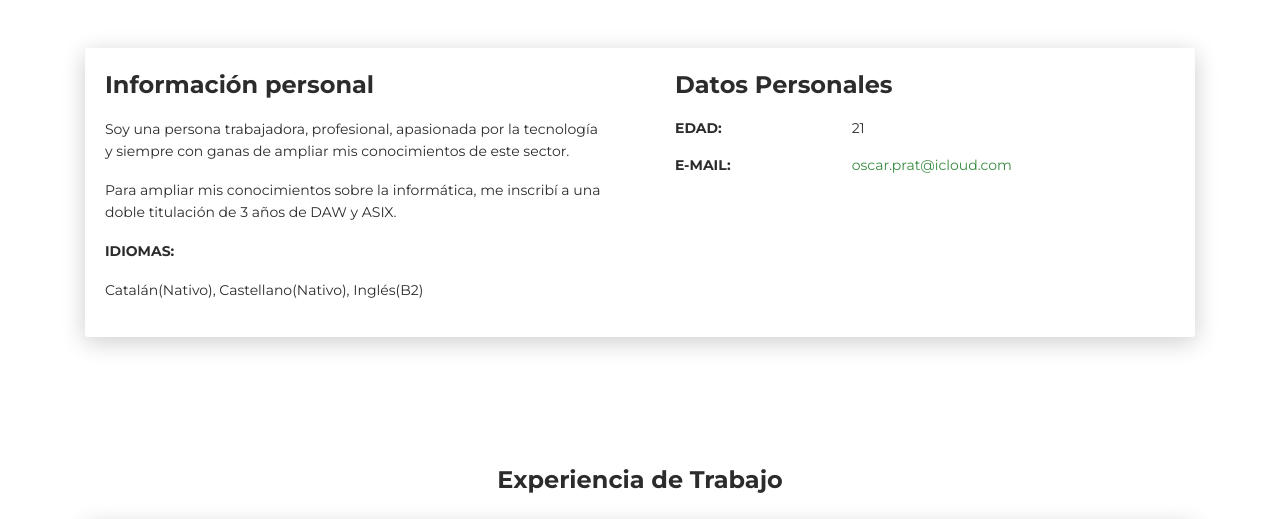
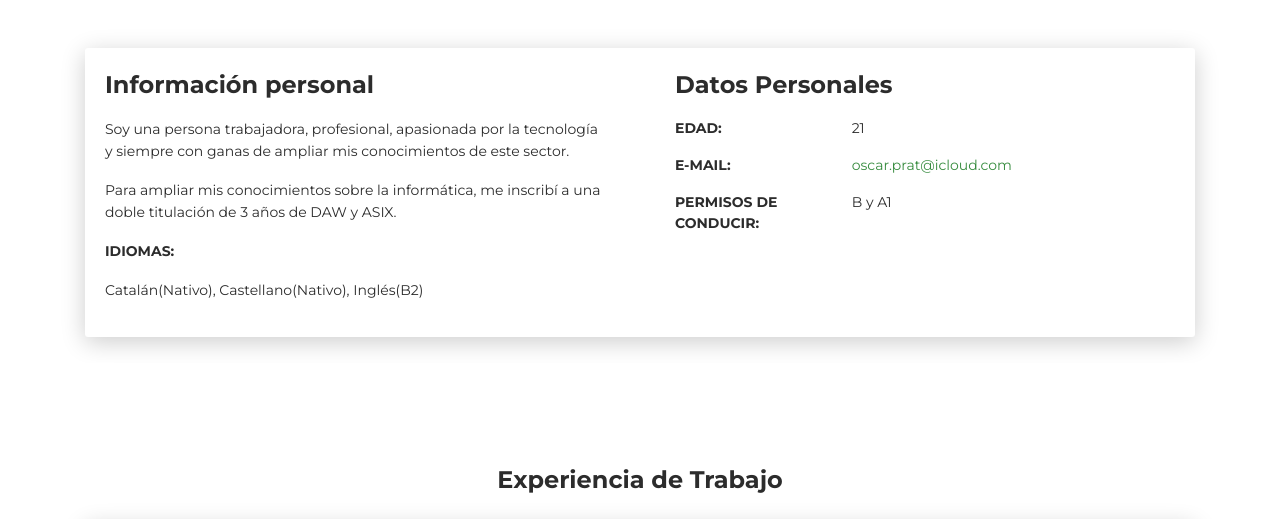
Before and after one commit to oscaarlopezz/cv-web, a plain HTML site: page index.html in a window 1280 px wide. Shown: the part 572-1091 px from the top of the page. Drawn offline with Linux system fonts and the light colour scheme.

Commit message:
Update index.html

```diff
--- a/index.html
+++ b/index.html
@@ -99,12 +99,10 @@
                                         <div class="col-sm-8"><a href="mailto:oscar.prat@icloud.com"
                                                 target="_blank">oscar.prat@icloud.com</a></div>
                                     </div>
-<!--                                     <div class="row mt-3">
-                                        <div class="col-sm-4"><strong class="text-uppercase">Número de
-                                                Teléfono:</strong></div>
-                                        <div class="col-sm-8"><a href="tel:+34697657514" target="_blank">+34 697 65 75
-                                                14</a></div>
-                                    </div> -->
+                                    <div class="row mt-3">
+                                        <div class="col-sm-4"><strong class="text-uppercase">Permisos de conducir:</strong></div>
+                                        <div class="col-sm-8"><a>B y A1</a></div>
+                                    </div>
                                 </div>
                             </div>
                         </div>
```
